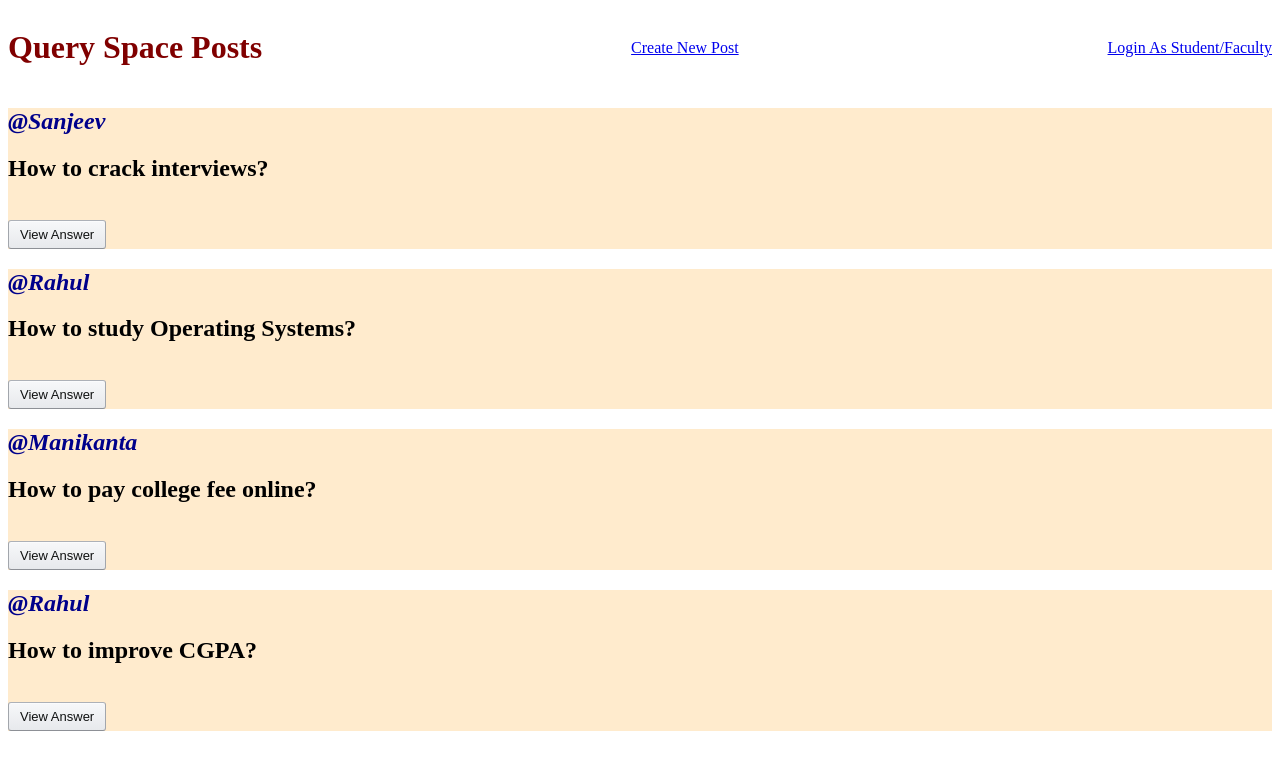
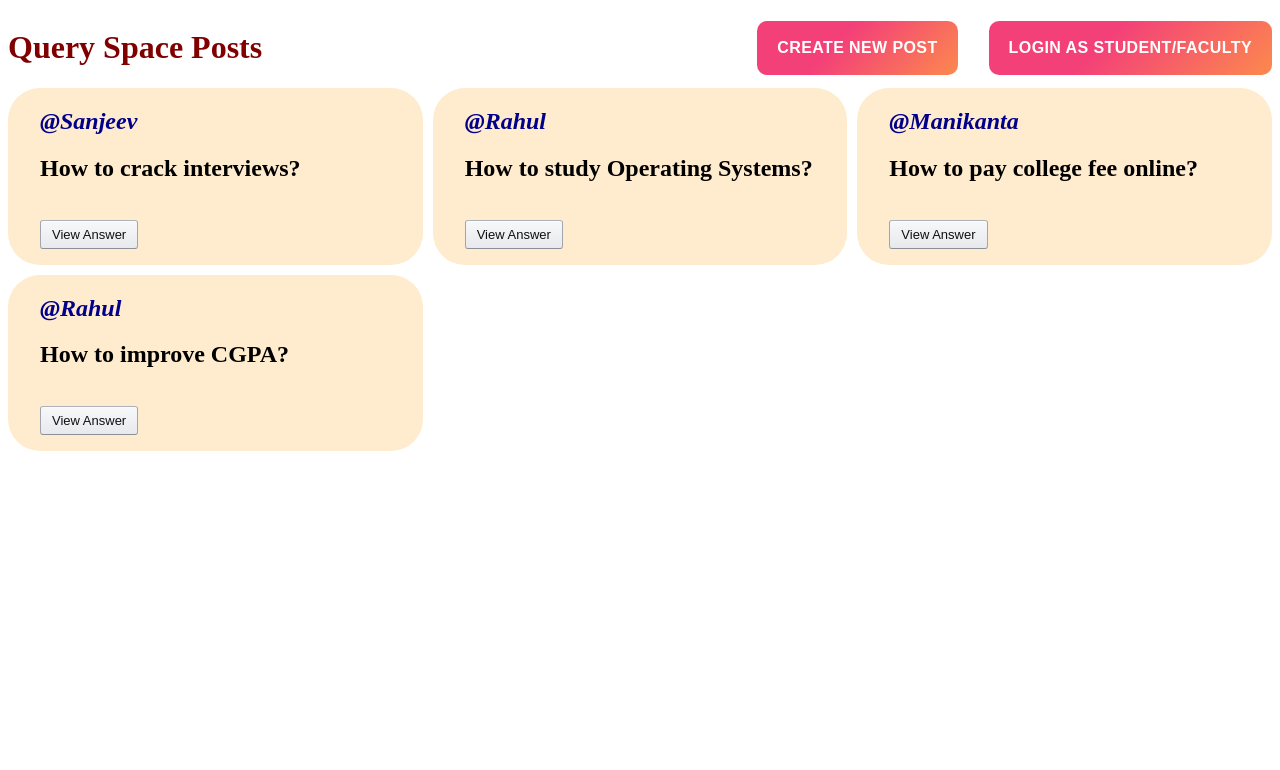
Before and after one commit to kajasanjeevkumar/Query-Space-2, a Node server app: page /posts in a window 1280 px wide. Shown: the top 770 px of the page. Run offline with Node 20, Linux system fonts and the light colour scheme.

Commit message:
Update style.css

```diff
--- a/public/style.css
+++ b/public/style.css
@@ -1,9 +1,13 @@
 .mainhead{
     color: maroon;
+    display: flex;
   }
 .post
 {
     background-color: blanchedalmond;
+    padding-left: 2rem;
+    border-radius: 2rem;
+    /* width:30rem; */
 }
 .user
 {
@@ -20,24 +24,19 @@
     color: #fff;
     cursor: pointer;
     display: flex;
-  flex-direction: column;
-  font-family: "Codec cold",sans-serif;
+    font-family: "Codec cold", sans-serif;
     font-size: 16px;
     font-weight: 700;
     height: 54px;
     justify-content: center;
     letter-spacing: .4px;
     line-height: 1;
-  max-width: 100%;
-  padding-left: 20px;
-  padding-right: 20px;
-  padding-top: 3px;
+    padding: 10px 20px;
     text-decoration: none;
     text-transform: uppercase;
     user-select: none;
-  -webkit-user-select: none;
-  touch-action: manipulation;
-  margin-right: 4rem;
+    margin-right: -37rem;
+    border-radius: 0.5rem;
 }
 
 .button-75:active {
@@ -94,6 +93,7 @@
   -webkit-user-select: none;
   touch-action: manipulation;
   white-space: nowrap;
+  margin-bottom: 1rem;
 }
 
 .button-33:active {
@@ -114,3 +114,62 @@
   box-shadow: rgba(228, 121, 17, .5) 0 0 3px 2px;
   outline: 0;
 }
+.logout
+{
+  align-items: center;
+    background-image: linear-gradient(135deg, #f34079 40%, #fc894d);
+    border: 0;
+    border-radius: 10px;
+    box-sizing: border-box;
+    color: #fff;
+    cursor: pointer;
+    display: flex;
+    font-family: "Codec cold", sans-serif;
+    font-size: 16px;
+    font-weight: 700;
+    height: 54px;
+    justify-content: center;
+    letter-spacing: .4px;
+    line-height: 1;
+    padding: 10px 20px;
+    text-decoration: none;
+    text-transform: uppercase;
+    user-select: none;
+}
+
+.button-75-1 {
+  align-items: center;
+  background-image: linear-gradient(135deg, #f34079 40%, #fc894d);
+  border: 0;
+  border-radius: 10px;
+  box-sizing: border-box;
+  color: #fff;
+  cursor: pointer;
+  display: flex;
+  font-family: "Codec cold", sans-serif;
+  font-size: 16px;
+  font-weight: 700;
+  height: 54px;
+  justify-content: center;
+  letter-spacing: .4px;
+  line-height: 1;
+  padding: 10px 20px;
+  text-decoration: none;
+  text-transform: uppercase;
+  user-select: none;
+  margin-right: -29rem;
+}
+
+.grid
+{
+  display: grid;
+  grid-template-columns: repeat(3, 1fr); /* 2 columns with equal width */
+  gap: 10px; /* space between items */
+
+}
+
+.btns
+{
+  display: flex;
+  justify-content: space-between;
+}
```
Lines whose indentation alone changed are shown as unchanged.
